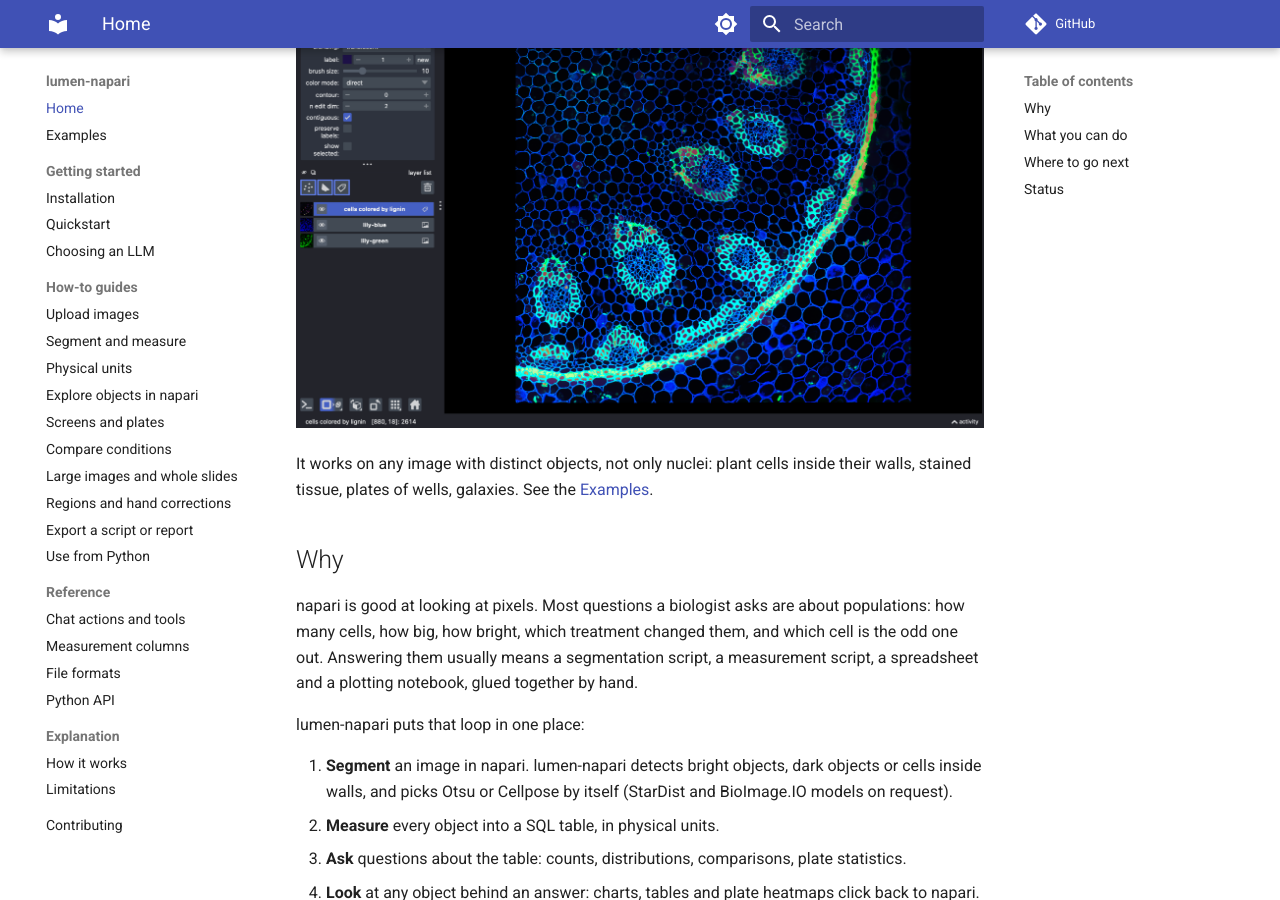
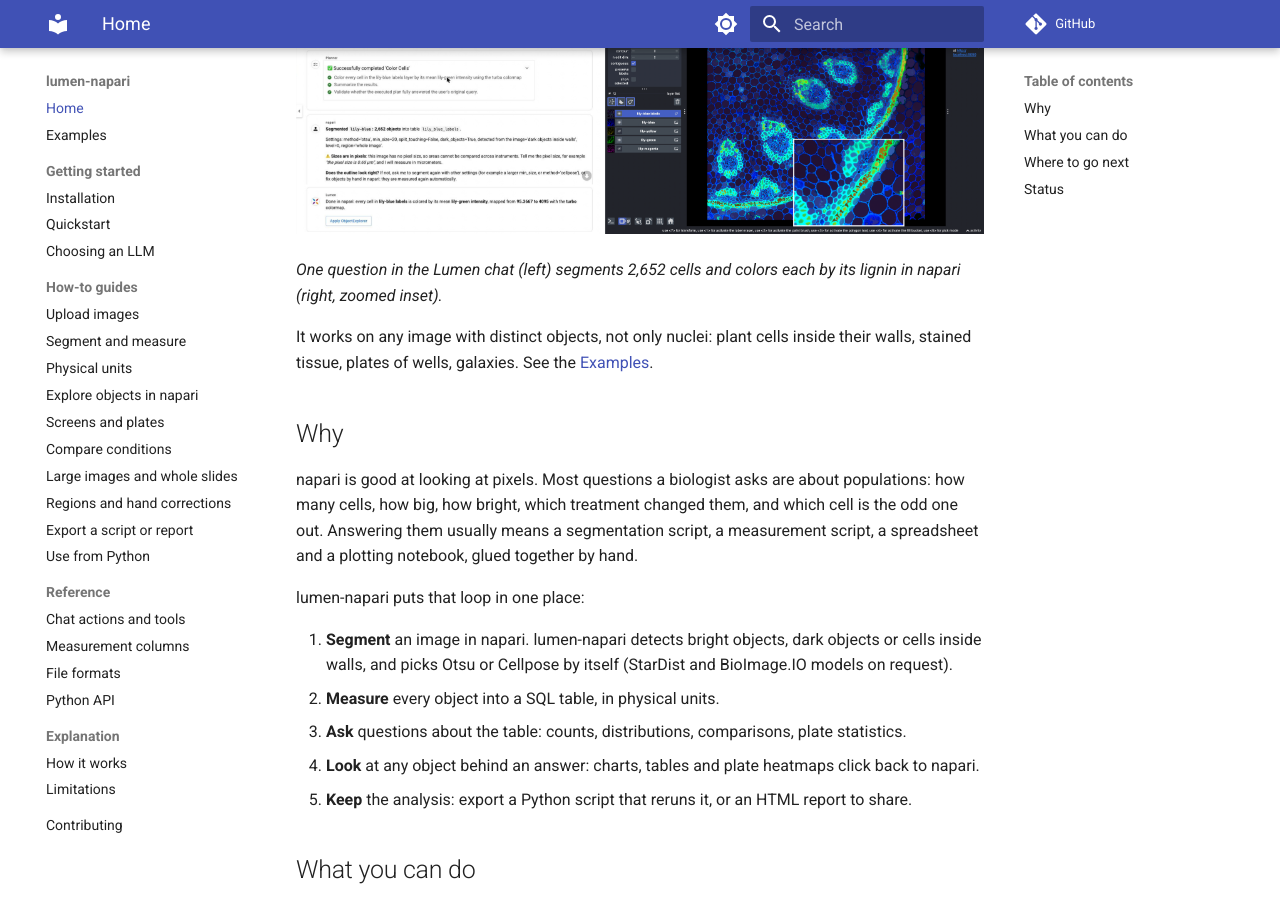
Before and after one commit to ghostiee-11/lumen-napari, an MkDocs documentation site: the page built from docs/index.md, in a window 1280 px wide and 900 px high, scrolled down 476 px. Built offline with MkDocs 1.6.1 and Material for MkDocs 9.7.7, drawn with Linux system fonts in a browser that asks for light colours; comment, search, counter and statistics services are not loaded.

Commit message:
docs: show lumen and napari together up front

````diff
--- a/docs/index.md
+++ b/docs/index.md
@@ -12,7 +12,9 @@
          The mean area is 83.94 pixels.
 ```
 
-![A lily stem in napari, every cell found and colored by lignin](assets/lily_napari.png)
+![Left, the Lumen chat with the question and its answer. Right, napari with the 2,652 cells colored by lignin.](assets/lumen_and_napari.png)
+
+*One question in the Lumen chat (left) segments 2,652 cells and colors each by its lignin in napari (right, zoomed inset).*
 
 It works on any image with distinct objects, not only nuclei: plant cells inside their walls, stained tissue, plates of wells, galaxies. See the [Examples](examples.md).
 
````
Also changed, not shown: README.md (+3 -1 lines).
